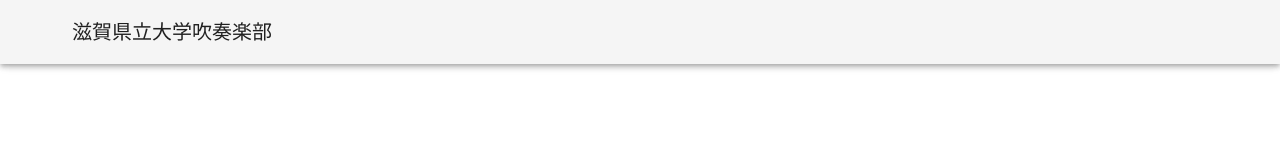
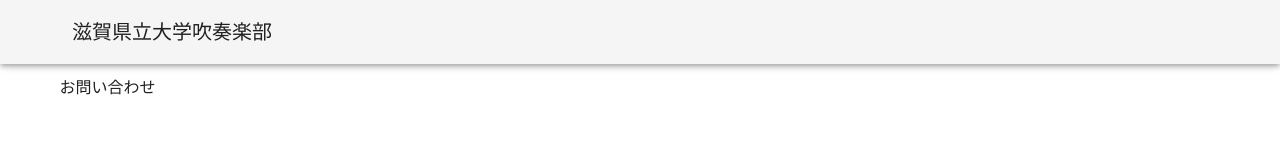
Before and after one commit to tanak3n/uspbrass.com, a Nuxt app: page /contact in a window 1280 px wide. Shown: the top 166 px of the page. Built offline with nearby package versions, Linux system fonts and the light colour scheme.

Commit message:
お問い合わせページを追加

```diff
--- /dev/null
+++ b/pages/contact.vue
@@ -0,0 +1,3 @@
+<template>
+  <div>お問い合わせ</div>
+</template>
```
